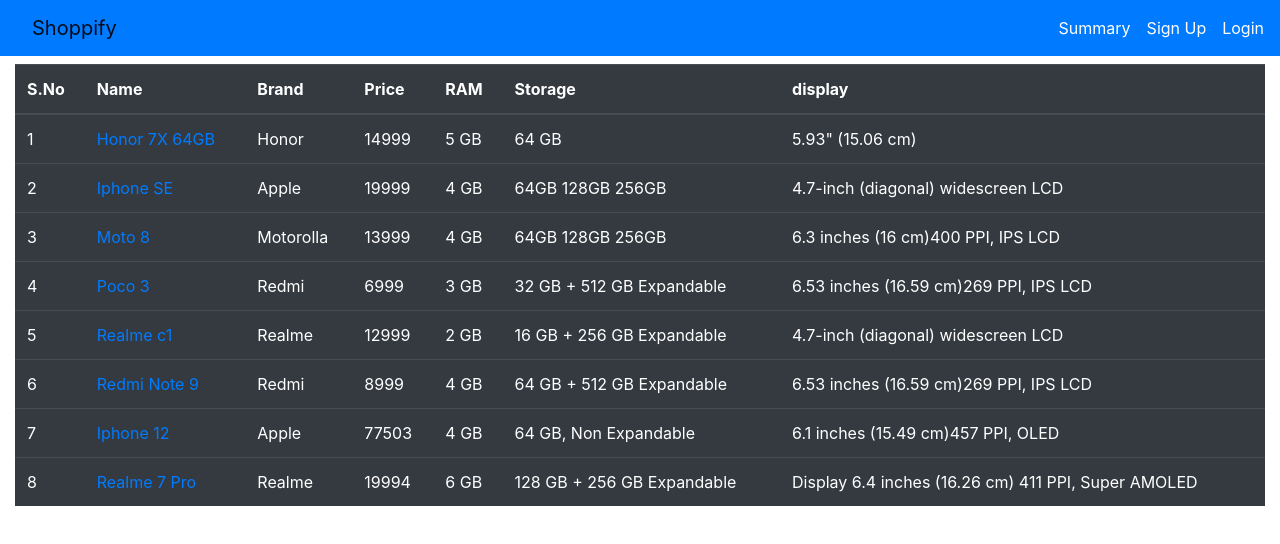
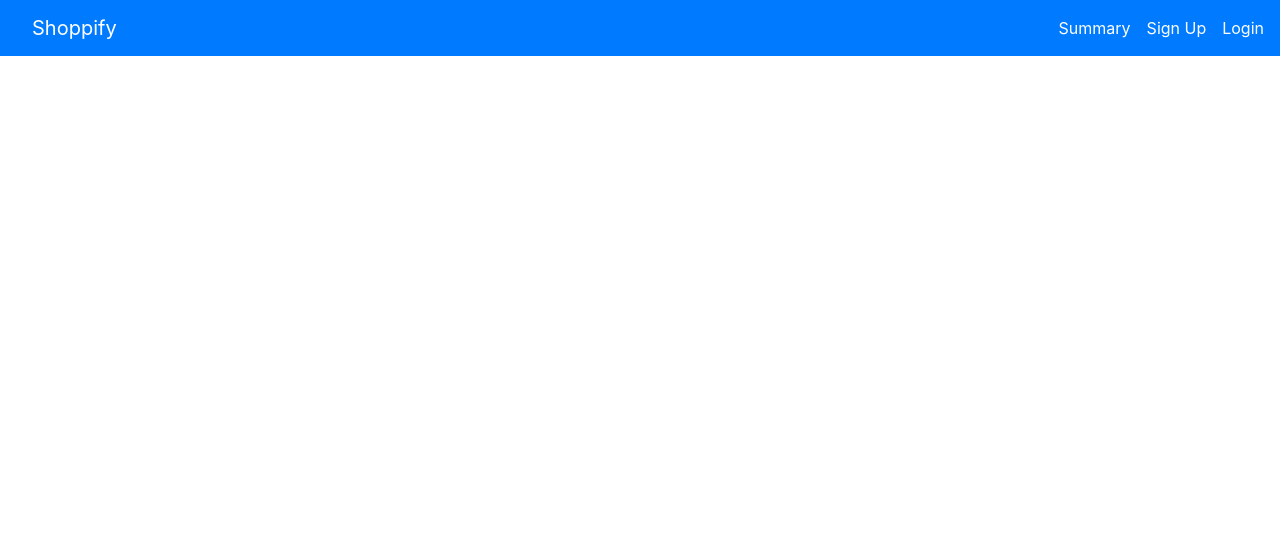
Before and after one commit to Gulsonmahesh/capstone-react, a React (Create React App) app: page /Summary in a window 1280 px wide. Shown: the top 544 px of the page. Built offline with nearby package versions, Linux system fonts and the light colour scheme; data requests are answered from the project's data file.

Commit message:
Recent Commit

```diff
--- a/src/components/layout/Navbar.jsx
+++ b/src/components/layout/Navbar.jsx
@@ -12,7 +12,7 @@
     return (
         <div className = "container-fluid p-0">
             <Navbar color="light" expand="lg"  className="bg-primary">
-                <NavbarBrand href="/" className="mx-lg-3 mx-0 d-block d-lg-block d-md-block">Shoppify</NavbarBrand>
+                <NavbarBrand href="/" className="mx-lg-3 mx-0 d-block d-lg-block d-md-block text-white">Shoppify</NavbarBrand>
                 { (userDetails.loginStatus) ? <SignOut /> :  <SignIn /> }
             </Navbar>
         </div>
--- a/src/components/layout/Signout.jsx
+++ b/src/components/layout/Signout.jsx
@@ -24,6 +24,7 @@
     const logout = (event) => {
         event.preventDefault();
         props.logOut();
+        histroy.push({pathname: `/`});
     }
 
     const editProfile = (event) => {
--- a/src/components/product/Summery.jsx
+++ b/src/components/product/Summery.jsx
@@ -7,14 +7,13 @@
 import { initProducts } from '../../store/actions/productAction';
 import Alert from 'react-bootstrap/Alert'
 import Button from 'react-bootstrap/Button';
-import Form from 'react-bootstrap/Form'
 import { API_BASE_ADDRESS } from '../../utilities/constants';
 import { Link }from 'react-router-dom'
 
 class Productsummary extends Component {
     constructor(props) {
         super(props);
-        this.state = { modifyStatus: false, selectedId: null, selectedOption: '', userStatus: false }
+        this.state = { userStatus: false }
     }
     componentDidMount() {
         this.props.initProducts();
@@ -31,17 +30,12 @@
     componentWillUnmount() {
         document.querySelector('html').style.overflow = 'hidden';
     }
-    getProductId = (selectedMethod) => {
-        this.setState({ modifyStatus: !this.state.modifyStatus, selectedOption: selectedMethod})
-    }
     gotoaddproduct = () => {
         this.props.history.push('/addproduct');
     }
-    handleSubmit = async (e) => {
-        e.preventDefault();
-        console.log(this.state)
-        if(this.state.selectedOption === 'delete'){
-            await fetch(`${API_BASE_ADDRESS}/modals/${this.state.selectedId}`, { method: 'DELETE'}).then(result => {
+    handleSubmit = async (id, option) => {
+        if (option === 'delete') {
+            await fetch(`${API_BASE_ADDRESS}/modals/${id}`, { method: 'DELETE'}).then(result => {
                 if(result.status === 200) {
                     this.props.initProducts();
                 } else {
@@ -51,15 +45,13 @@
                 console.log('Error', error);
             });
         } else {
-            this.props.history.push(`/editproduct/${this.state.selectedId}`)
+            this.props.history.push(`/editproduct/${id}`)
         }
     }
     handleChange = (e) => {
         setTimeout(() => {
             const { name, value } = e.target;
-            this.setState({
-                [name] : value
-            })
+            this.setState({[name] : value})
         }, 0);
     }
     render() {
@@ -69,37 +61,18 @@
                     {
                         this.state.userStatus && <Row className="mt-2">
                         <Col>
-                            <Alert variant="success">
-                                <Alert.Heading>Welcome. How's it going?! You have an Admin Rights to sum Product Actions</Alert.Heading>
-                                <hr />
-                                <div className="d-flex justify-content-end">
-                                    <Button variant="outline-success" onClick={this.gotoaddproduct}>Add</Button>
-                                    <Button variant="outline-primary" onClick={() => this.getProductId('edit')}>Edit!</Button>
-                                    <Button variant="outline-danger" onClick={() => this.getProductId('delete')}>Remove</Button>
+                            <Alert variant="light">
+                                <div className="d-flex justify-content-between flex-column flex-md-row flex-lg-row">
+                                    <Alert.Heading className="mx-sm-10">Welcome. How's it going?! You have an Admin Rights to sum Product Actions</Alert.Heading>
+                                    <Button className="p-2" variant="outline-success" onClick={this.gotoaddproduct}>Add</Button>
                                 </div>
                             </Alert>
                         </Col>
                         </Row>
                     }
-                    {
-                        this.state.modifyStatus && <Row className="mt-2">
-                        <Col>
-                            <Form onSubmit={this.handleSubmit}>
-                                <Form.Row className="align-items-center">
-                                    <Col xs="auto">
-                                        <Form.Control name="selectedId" onChange={this.handleChange} className="mb-2" id="inlineFormInput" placeholder="Enter Id of the product"/>
-                                    </Col>
-                                    <Col xs="auto">
-                                        <Button type="submit" className="mb-2"> Submit</Button>
-                                    </Col>
-                                </Form.Row>
-                            </Form>
-                        </Col>
-                    </Row>
-                    }
                     <Row className="mt-2">
                         <Col>
-                            <Table responsive bsPrefix="table" variant="dark" hover>
+                            <Table className="d-none" responsive bsPrefix="table" variant="dark" hover>
                                 <thead>
                                     <tr>
                                         <th>S.No</th>
@@ -109,6 +82,7 @@
                                         <th>RAM</th>
                                         <th>Storage</th>
                                         <th>display</th>
+                                        { this.state.userStatus && <th colSpan="2"></th> }
                                     </tr>
                                 </thead>
                                 <tbody>
@@ -122,6 +96,13 @@
                                                 <td>{singleProduct.ram}</td>
                                                 <td>{singleProduct.storage}</td>
                                                 <td>{singleProduct.display}</td>
+                                                {
+                                                    this.state.userStatus &&
+                                                    <td colSpan="2">
+                                                        <Button variant="warning" onClick={() => this.handleSubmit(singleProduct.id, 'edit')}>Edit!</Button>
+                                                        <Button variant="danger" onClick={() => this.handleSubmit(singleProduct.id, 'delete')}>Remove</Button>
+                                                    </td>
+                                                }
                                             </tr>
                                         })
                                     }
--- a/src/jsondata/data.json
+++ b/src/jsondata/data.json
@@ -114,20 +114,6 @@
       "submitted": true
     },
     {
-      "name": "Honor 7X 64GB",
-      "brand": "Honor",
-      "mrp": "14999",
-      "images": "https://www.91-img.com/pictures/123378-v2-honor-7x-64gb-mobile-phone-large-1.jpg",
-      "performance": "HiSilicon Kirin",
-      "display": "5.93\" (15.06 cm)",
-      "storage": "64 GB",
-      "camera": "16 MP + 2 MP",
-      "battery": "3440 mAh",
-      "ram": "5 GB",
-      "id": 1,
-      "submitted": true
-    },
-    {
       "name": "Realme 7 Pro",
       "brand": "Realme",
       "mrp": "19994",
@@ -143,16 +129,6 @@
   ],
   "productsmostviewed": [
     {
-      "id": 1,
-      "name": "Honor 7X 64GB",
-      "timeofview": 3
-    },
-    {
-      "id": 3,
-      "name": "Moto 8",
-      "timeofview": 5
-    },
-    {
       "id": 8,
       "name": "Realme 7 Pro",
       "timeofview": 2
@@ -161,6 +137,21 @@
       "id": 2,
       "name": "Iphone SE",
       "timeofview": 2
+    },
+    {
+      "id": 1,
+      "name": "Honor 7X 64GB",
+      "timeofview": 4
+    },
+    {
+      "id": 3,
+      "name": "Moto 8",
+      "timeofview": 6
+    },
+    {
+      "id": 4,
+      "name": "Poco 3",
+      "timeofview": 2
     }
   ],
   "productsmostbuyed": []
```
Also changed, not shown: 1 other file (tests, documents, lock files or other folders).
